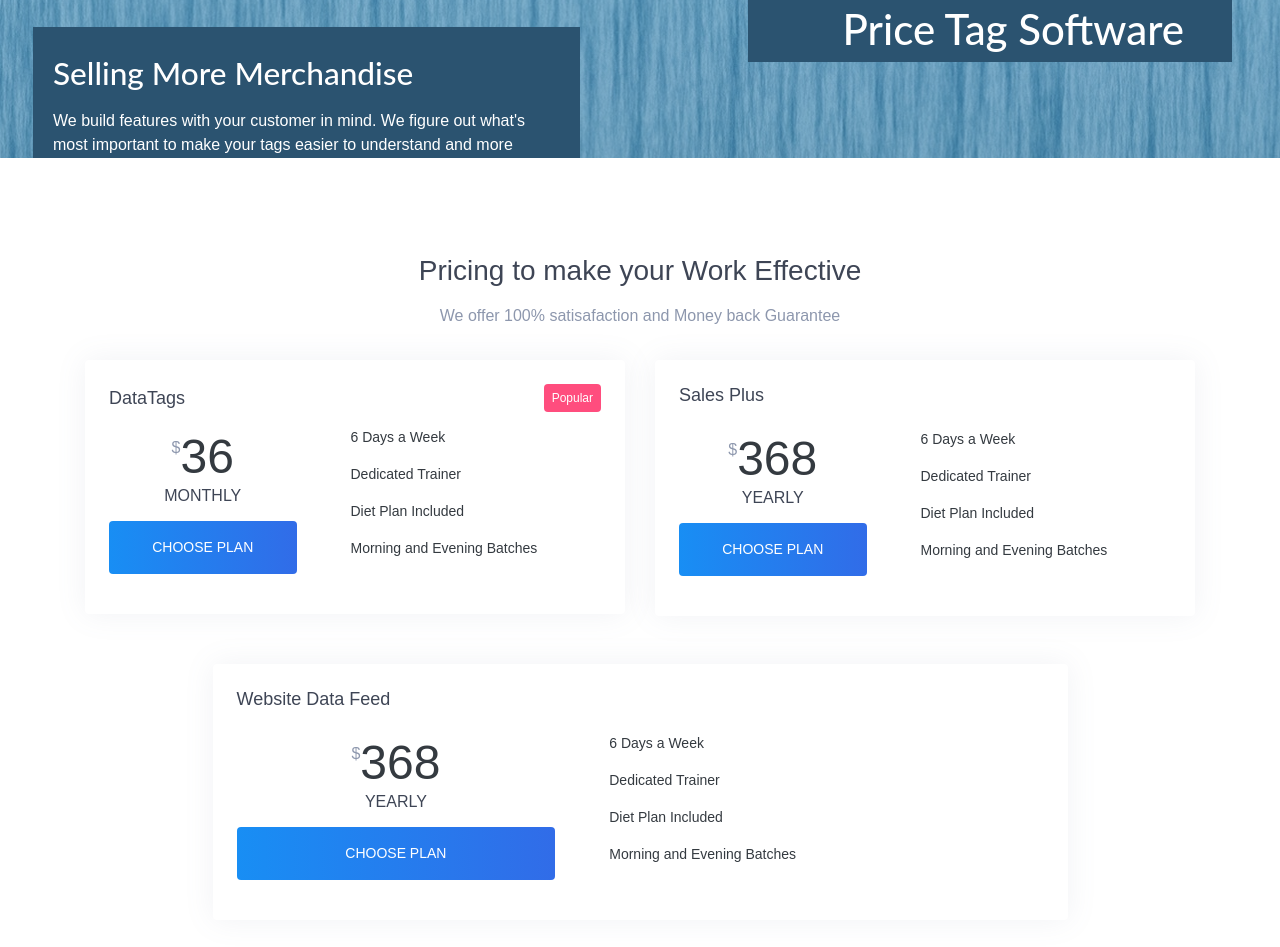
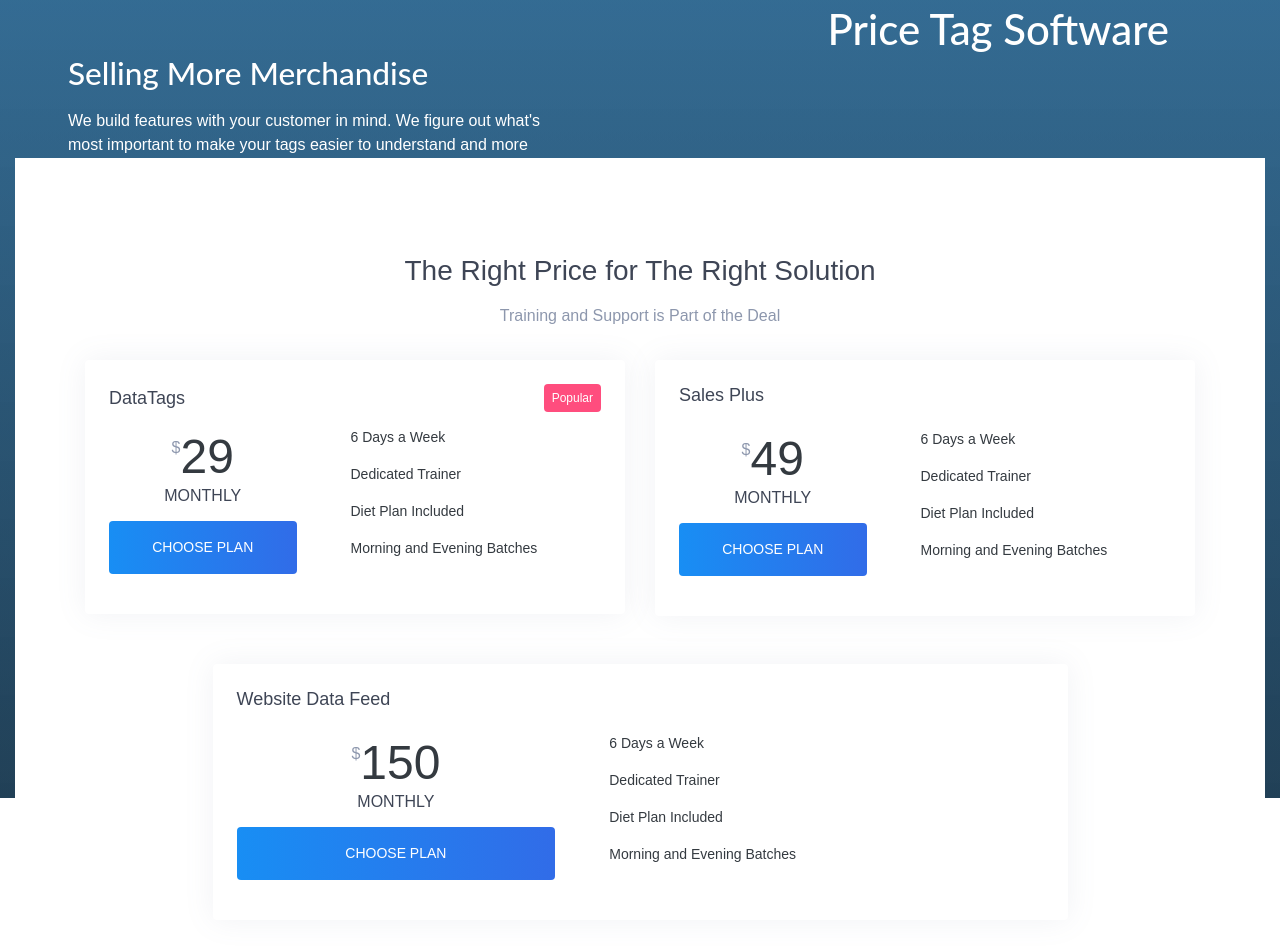
Before and after one commit to WardMatt/personal-website-project, a plain HTML site: page index.html in a window 1280 px wide. Shown: the part 698-1645 px from the top of the page. Drawn offline with nearby package versions, Linux system fonts and the light colour scheme.

Commit message:
add some more styling to css and html files

```diff
--- a/index.html
+++ b/index.html
@@ -46,8 +46,8 @@
 
 <!--Added benefits section next to the DataTags header-->
 
-<div class="bg rellax" data-rellax-speed="5">
-    <div class="container-fluid d-flex flex-sm-row rellax tagLine p-5 my-5" data-rellax-speed="17" style ="height: 95vh">
+<div class="bg rellax col-sm" data-rellax-speed="5">
+    <div class="container-fluid d-flex flex-row rellax tagLine p-5 my-5" data-rellax-speed="17" style ="height: 95vh">
         <div>
             <div>
                 <div class="row mt-5">
@@ -59,7 +59,7 @@
                     </div>
                 </div>
                 <div class="row">
-                    <div class="w-75 backgroundForm my-4">
+                    <div class="w-75 my-4">
                         <div class="card-body">
                             <h2 class="card-title benefitsH2 mt-2">Price Tags Made Easy</h2>
                             <p class="card-text my-4">Make handwritten tags a thing of the past. We have the features, pricing, and templates you need to tag your store in minutes. We do the hard part so you can get back to selling.</p>
@@ -67,7 +67,7 @@
                     </div>
                 </div>
                 <div class="row">
-                    <div class="w-75 backgroundForm my-4">
+                    <div class="w-75 my-4">
                         <div class="card-body">
                             <h2 class="card-title benefitsH2 mt-2">Your Customer's First Impression</h2>
                             <p class="card-text my-3">When your customer walks into your store, price tags are one of the first things they notice. They are your silent sales person to help you close that deal.</p>
@@ -75,7 +75,7 @@
                     </div>
                 </div>
                 <div class="row">
-                    <div class="w-75 backgroundForm my-4">
+                    <div class="w-75 my-4">
                         <div class="card-body">
                             <h2 class="card-title benefitsH2 mt-2">Selling More Merchandise</h2>
                             <p class="card-text my-3">We build features with your customer in mind. We figure out what's most important to make your tags easier to understand and more comparable.</p>
@@ -84,7 +84,7 @@
                 </div>
             </div>
         </div>
-        <div class="d.flex flex-column align-self-end ml-auto px-5 backgroundForm rellax" data-rellax-speed="-14">
+        <div class="d.flex flex-column align-self-end ml-auto px-5 rellax" data-rellax-speed="-14">
             <h1 class="tagLineH1">DataTags</H1>
             <h2 class="tagLineH2">Price Tag Software</h2>
         </div>
@@ -92,13 +92,13 @@
 
 <!--Pricing Cards    -->
 
-<div class="rellax backgroundPricing pt-5 mt-5" data-rellax-speed="-5" style="height: 80vh">
+<div class="rellax backgroundPricing pt-5 mt-5 container-fluid" data-rellax-speed="-5" style="height: 80vh">
     <div class="pricing6 py-5">
         <div class="container">
             <div class="row justify-content-center">
                 <div class="col-md-8 text-center">
-                    <h3 class="mb-3">Pricing to make your Work Effective</h3>
-                    <h6 class="subtitle font-weight-normal">We offer 100% satisafaction and Money back Guarantee</h6>
+                    <h3 class="mb-3">The Right Price for The Right Solution</h3>
+                    <h6 class="subtitle font-weight-normal">Training and Support is Part of the Deal </h6>
                 </div>
             </div>
             <!-- row  -->
@@ -114,7 +114,7 @@
                             <div class="row">
                                 <div class="col-lg-5 text-center">
                                     <div class="price-box my-3">
-                                        <sup>$</sup><span class="text-dark display-5">36</span>
+                                        <sup>$</sup><span class="text-dark display-5">29</span>
                                         <h6 class="font-weight-light">MONTHLY</h6>
                                         <a class="btn btn-info-gradiant font-14 border-0 text-white p-3 btn-block mt-3" href="#">CHOOSE PLAN </a>
                                     </div>
@@ -142,8 +142,8 @@
                             <div class="row">
                                 <div class="col-lg-5 text-center">
                                     <div class="price-box my-3">
-                                        <sup>$</sup><span class="text-dark display-5">368</span>
-                                        <h6 class="font-weight-light">YEARLY</h6>
+                                        <sup>$</sup><span class="text-dark display-5">49</span>
+                                        <h6 class="font-weight-light">MONTHLY</h6>
                                         <a class="btn btn-info-gradiant border-0 font-14 text-white p-3 btn-block mt-3" href="#">CHOOSE PLAN </a>
                                     </div>
                                 </div>
@@ -171,8 +171,8 @@
                             <div class="row">
                                 <div class="col-lg-5 text-center">
                                     <div class="price-box my-3">
-                                        <sup>$</sup><span class="text-dark display-5">368</span>
-                                        <h6 class="font-weight-light">YEARLY</h6>
+                                        <sup>$</sup><span class="text-dark display-5">150</span>
+                                        <h6 class="font-weight-light">MONTHLY</h6>
                                         <a class="btn btn-info-gradiant border-0 font-14 text-white p-3 btn-block mt-3" href="#">CHOOSE PLAN </a>
                                     </div>
                                 </div>
@@ -256,6 +256,8 @@
     </div>
 </div>
 
+
+
 <script src="node_modules/rellax/rellax.min.js"></script>
 <script>
     // Accepts any class name
--- a/style.css
+++ b/style.css
@@ -99,9 +99,10 @@ figure{
 
 .bg::before{
 
-    /*background-image: linear-gradient(rgba(15, 117, 189, 0.5), rgba(43, 83, 112, 1))*/
+    background-image: linear-gradient(rgba(76, 148, 200, 1), rgba(23, 45, 61, 1));
+    /*background-image: linear-gradient(rgba(15, 117, 189, 1), rgba(43, 83, 112, 1));*/
     content: "";
-    background-image: url("./images/blue-cascade-background.jpg");
+    /*background-image: url("./images/blue-cascade-background.jpg");*/
     background-size: cover;
     position: absolute;
     top: 0;
@@ -113,7 +114,7 @@ figure{
 }
 
 .bg{
-    background-image: linear-gradient(rgba(15, 117, 189, 0.5), rgba(43, 83, 112, 1));
+    background-image: linear-gradient(rgba(15, 117, 189, 0.8), rgba(43, 83, 112, 1));
     background-size: cover;
     position: absolute;
 }
```
